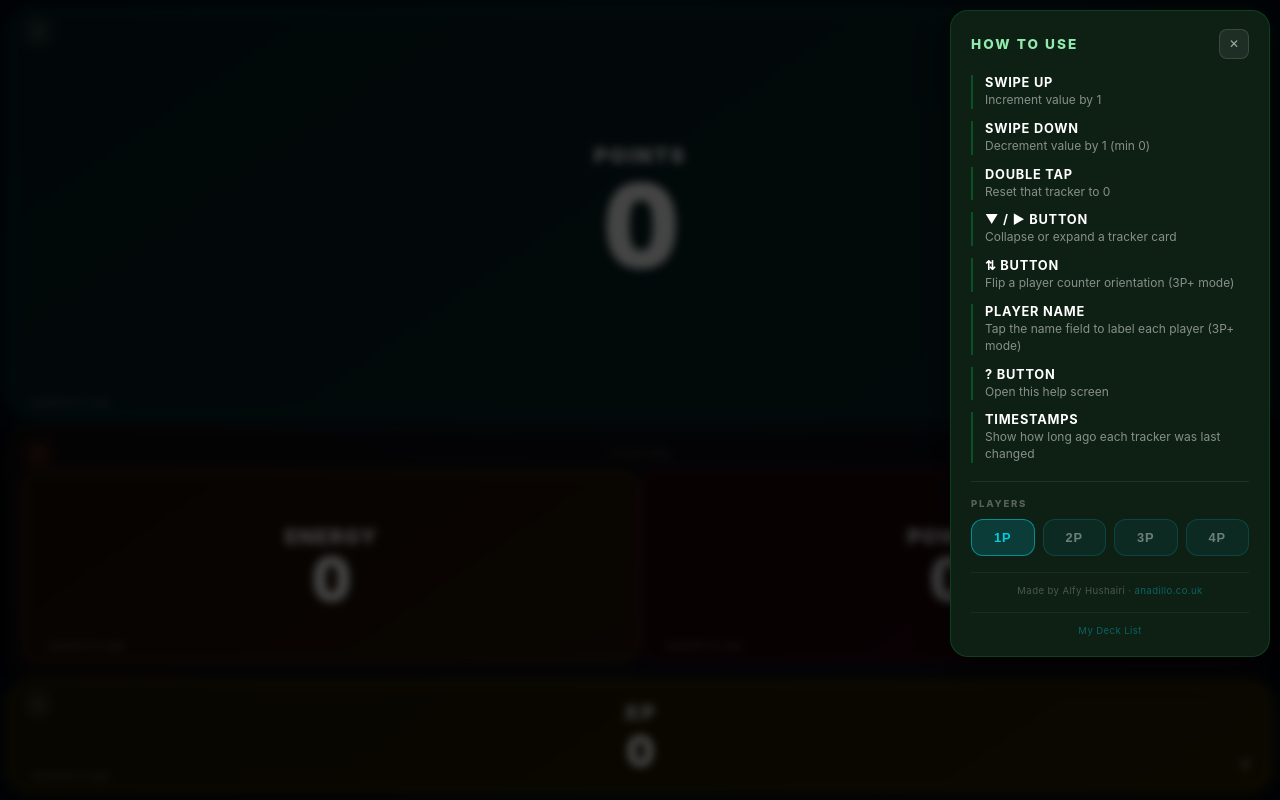
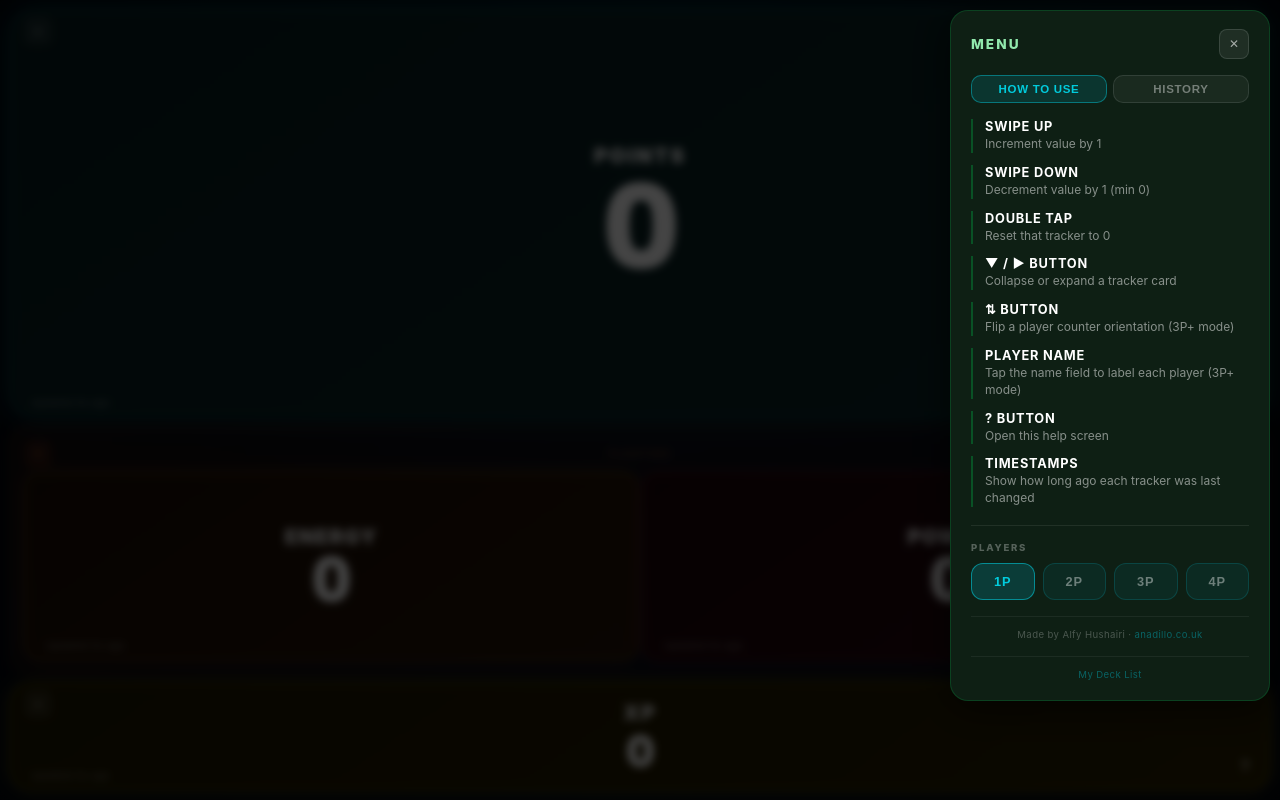
Before and after one commit to AlfyH/riftbound-tracker, a React (Vite) app in the folder riftbound-tracker/: page / in a window 1280 px wide. Both pictures are taken after a click on the button "Show help". Built offline with nearby package versions, Linux system fonts and the light colour scheme.

Commit message:
added action history

```diff
--- a/riftbound-tracker/src/App.tsx
+++ b/riftbound-tracker/src/App.tsx
@@ -14,6 +14,25 @@ export interface GameState {
   power: number;
   runes: number;
 }
+
+export interface ActionEntry {
+  action: '+1' | '-1' | 'reset';
+  label: string;
+  from: number;
+  value: number;
+  time: Date;
+}
+
+const TRACKER_LABELS: Record<keyof GameState, string> = {
+  points: 'Points',
+  points2: 'P2 Points',
+  points3: 'P3 Points',
+  points4: 'P4 Points',
+  xp: 'XP',
+  energy: 'Energy',
+  power: 'Power',
+  runes: 'Runes',
+};
 
 const DEFAULT_STATE: GameState = {
   points: 0,
@@ -32,18 +51,30 @@ function App() {
   const mergedState: GameState = { ...DEFAULT_STATE, ...state };
   const [helpOpen, setHelpOpen] = useState(false);
   const [playerCount, setPlayerCount] = useState(1);
+  const [history, setHistory] = useState<ActionEntry[]>([]);
+
+  const pushHistory = (action: ActionEntry['action'], key: keyof GameState, prevValue: number, newValue: number) => {
+    setHistory(prev => [{ action, label: TRACKER_LABELS[key], from: prevValue, value: newValue, time: new Date() }, ...prev].slice(0, 100));
+  };
 
   const increment = (key: keyof GameState) => {
-    setState({ ...mergedState, [key]: mergedState[key] + 1 });
+    const newVal = mergedState[key] + 1;
+    setState({ ...mergedState, [key]: newVal });
+    pushHistory('+1', key, mergedState[key], newVal);
   };
 
   const decrement = (key: keyof GameState) => {
-    setState({ ...mergedState, [key]: Math.max(0, mergedState[key] - 1) });
+    const newVal = Math.max(0, mergedState[key] - 1);
+    if (mergedState[key] !== newVal) {
+      setState({ ...mergedState, [key]: newVal });
+      pushHistory('-1', key, mergedState[key], newVal);
+    }
   };
 
   const resetTracker = (key: keyof GameState) => {
     if (mergedState[key] !== 0) {
       setState({ ...mergedState, [key]: 0 });
+      pushHistory('reset', key, mergedState[key], 0);
     }
   };
 
@@ -57,7 +88,7 @@ function App() {
         onOpenHelp={() => setHelpOpen(true)}
         playerCount={playerCount}
       />
-      {helpOpen && <HelpOverlay onClose={() => setHelpOpen(false)} playerCount={playerCount} onSetPlayerCount={setPlayerCount} />}
+      {helpOpen && <HelpOverlay onClose={() => setHelpOpen(false)} playerCount={playerCount} onSetPlayerCount={setPlayerCount} history={history} onClearHistory={() => setHistory([])} />}
     </div>
   );
 }
--- a/riftbound-tracker/src/components/HelpOverlay.css
+++ b/riftbound-tracker/src/components/HelpOverlay.css
@@ -65,6 +65,135 @@
 
 .help-overlay__close:active {
   background: rgba(255, 255, 255, 0.15);
+}
+
+/* ── Tabs ────────────────────────────────────────────────────────── */
+
+.help-overlay__tabs {
+  display: flex;
+  gap: 6px;
+  margin-bottom: 16px;
+}
+
+.help-overlay__tab {
+  flex: 1;
+  padding: 7px 4px;
+  border-radius: 10px;
+  background: rgba(255, 255, 255, 0.05);
+  border: 1px solid rgba(255, 255, 255, 0.1);
+  color: rgba(255, 255, 255, 0.4);
+  font-size: 0.72rem;
+  font-weight: 700;
+  letter-spacing: 0.06em;
+  text-transform: uppercase;
+  cursor: pointer;
+  display: flex;
+  align-items: center;
+  justify-content: center;
+  gap: 6px;
+  -webkit-tap-highlight-color: transparent;
+}
+
+.help-overlay__tab--active {
+  background: rgba(0, 180, 200, 0.15);
+  border-color: rgba(0, 220, 240, 0.4);
+  color: rgba(0, 220, 240, 0.9);
+}
+
+.help-overlay__tab-badge {
+  background: rgba(0, 220, 240, 0.2);
+  border-radius: 10px;
+  font-size: 0.6rem;
+  padding: 1px 5px;
+  line-height: 1.4;
+}
+
+/* ── History ─────────────────────────────────────────────────────── */
+
+.help-overlay__history {
+  display: flex;
+  flex-direction: column;
+  gap: 8px;
+}
+
+.help-overlay__history-empty {
+  font-size: 0.75rem;
+  color: rgba(255, 255, 255, 0.25);
+  text-align: center;
+  padding: 16px 0;
+  margin: 0;
+}
+
+.help-overlay__history-clear {
+  align-self: flex-end;
+  background: rgba(255, 80, 80, 0.1);
+  border: 1px solid rgba(255, 80, 80, 0.25);
+  border-radius: 8px;
+  color: rgba(255, 120, 120, 0.7);
+  font-size: 0.65rem;
+  font-weight: 700;
+  letter-spacing: 0.08em;
+  text-transform: uppercase;
+  padding: 4px 10px;
+  cursor: pointer;
+  -webkit-tap-highlight-color: transparent;
+}
+
+.help-overlay__history-clear:active {
+  background: rgba(255, 80, 80, 0.22);
+}
+
+.help-overlay__history-list {
+  list-style: none;
+  margin: 0;
+  padding: 0;
+  display: flex;
+  flex-direction: column;
+  gap: 6px;
+  max-height: 260px;
+  overflow-y: auto;
+}
+
+.help-overlay__history-item {
+  display: grid;
+  grid-template-columns: 28px 1fr auto auto;
+  align-items: center;
+  gap: 6px;
+  font-size: 0.72rem;
+  padding: 5px 8px;
+  border-radius: 8px;
+  background: rgba(255, 255, 255, 0.04);
+}
+
+.help-overlay__history-action {
+  font-weight: 800;
+  font-size: 0.85rem;
+  text-align: center;
+}
+
+.help-overlay__history-item--plus .help-overlay__history-action { color: rgba(80, 220, 140, 0.9); }
+.help-overlay__history-item--minus .help-overlay__history-action { color: rgba(255, 100, 100, 0.9); }
+.help-overlay__history-item--reset .help-overlay__history-action { color: rgba(180, 160, 255, 0.9); }
+
+.help-overlay__history-label {
+  color: rgba(255, 255, 255, 0.75);
+  font-weight: 600;
+  text-transform: uppercase;
+  letter-spacing: 0.05em;
+  white-space: nowrap;
+  overflow: hidden;
+  text-overflow: ellipsis;
+}
+
+.help-overlay__history-value {
+  color: rgba(255, 255, 255, 0.45);
+  white-space: nowrap;
+}
+
+.help-overlay__history-time {
+  color: rgba(255, 255, 255, 0.25);
+  font-size: 0.65rem;
+  white-space: nowrap;
 }
 
 /* ── Interaction list ───────────────────────────────────────────── */
--- a/riftbound-tracker/src/components/HelpOverlay.tsx
+++ b/riftbound-tracker/src/components/HelpOverlay.tsx
@@ -1,10 +1,13 @@
-import React, { useEffect, useRef } from 'react';
+import React, { useEffect, useRef, useState } from 'react';
+import type { ActionEntry } from '../App';
 import './HelpOverlay.css';
 
 interface HelpOverlayProps {
   onClose: () => void;
   playerCount: number;
   onSetPlayerCount: (n: number) => void;
+  history: ActionEntry[];
+  onClearHistory: () => void;
 }
 
 const INTERACTIONS = [
@@ -18,8 +21,9 @@ const INTERACTIONS = [
   { gesture: 'Timestamps', description: 'Show how long ago each tracker was last changed' },
 ];
 
-const HelpOverlay: React.FC<HelpOverlayProps> = ({ onClose, playerCount, onSetPlayerCount }) => {
+const HelpOverlay: React.FC<HelpOverlayProps> = ({ onClose, playerCount, onSetPlayerCount, history, onClearHistory }) => {
   const dialogRef = useRef<HTMLDialogElement>(null);
+  const [tab, setTab] = useState<'help' | 'history'>('help');
 
   useEffect(() => {
     dialogRef.current?.showModal();
@@ -36,9 +40,23 @@ const HelpOverlay: React.FC<HelpOverlayProps> = ({ onClose, playerCount, onSetPl
     >
       <div className="help-overlay__panel">
         <div className="help-overlay__header">
-          <span className="help-overlay__title">How to use</span>
+          <span className="help-overlay__title">Menu</span>
           <button className="help-overlay__close" onClick={onClose} type="button" aria-label="Close help">✕</button>
         </div>
+        <div className="help-overlay__tabs">
+          <button
+            className={`help-overlay__tab${tab === 'help' ? ' help-overlay__tab--active' : ''}`}
+            onClick={() => setTab('help')}
+            type="button"
+          >How to use</button>
+          <button
+            className={`help-overlay__tab${tab === 'history' ? ' help-overlay__tab--active' : ''}`}
+            onClick={() => setTab('history')}
+            type="button"
+          >History {history.length > 0 && <span className="help-overlay__tab-badge">{history.length}</span>}</button>
+        </div>
+
+        {tab === 'help' && (<>
           <ul className="help-overlay__list">
             {INTERACTIONS.map(({ gesture, description }) => (
               <li key={gesture} className="help-overlay__item">
@@ -62,6 +80,28 @@ const HelpOverlay: React.FC<HelpOverlayProps> = ({ onClose, playerCount, onSetPl
               ))}
             </div>
           </div>
+        </>)}
+
+        {tab === 'history' && (
+          <div className="help-overlay__history">
+            {history.length === 0 ? (
+              <p className="help-overlay__history-empty">No actions yet.</p>
+            ) : (<>
+              <button className="help-overlay__history-clear" onClick={onClearHistory} type="button">Clear</button>
+              <ul className="help-overlay__history-list">
+                {history.map((entry, i) => (
+                  <li key={i} className={`help-overlay__history-item help-overlay__history-item--${entry.action === '+1' ? 'plus' : entry.action === '-1' ? 'minus' : 'reset'}`}>
+                    <span className="help-overlay__history-action">{entry.action === '+1' ? '+1' : entry.action === '-1' ? '−1' : '↺'}</span>
+                    <span className="help-overlay__history-label">{entry.label}</span>
+                    <span className="help-overlay__history-value">{entry.from} → {entry.value}</span>
+                    <span className="help-overlay__history-time">{entry.time.toLocaleTimeString([], { hour: '2-digit', minute: '2-digit', second: '2-digit' })}</span>
+                  </li>
+                ))}
+              </ul>
+            </>)}
+          </div>
+        )}
+
         <div className="help-overlay__credit">
           Made by Alfy Hushairi &middot; <a href="https://anadillo.co.uk" target="_blank" rel="noopener noreferrer">anadillo.co.uk</a>
         </div>
```
Lines whose indentation alone changed are shown as unchanged.
